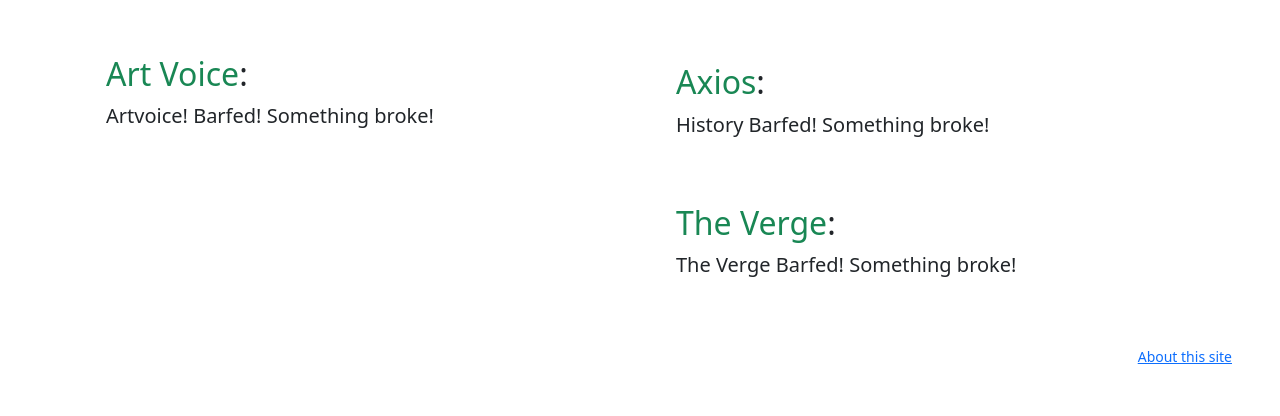
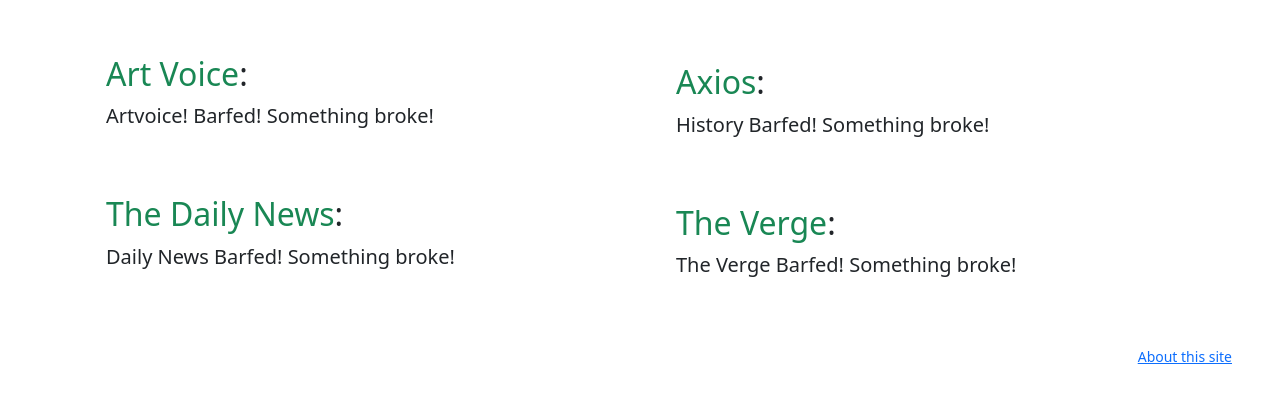
Before and after one commit to Blake-/wny-news, a Django app: template news/templates/index.html in a window 1280 px wide. Shown: the part 1339-1755 px from the top of the page. Run offline with Django 3.2, Linux system fonts and the light colour scheme; the template is opened without the code that fills it, so the values that code supplies are empty; some libraries are stand-ins or nearby versions.

Commit message:
add dailynews

```diff
--- a/news/templates/index.html
+++ b/news/templates/index.html
@@ -163,6 +163,23 @@
             {% endfor %}
         {% else %}
             <p class="lead">Artvoice! Barfed! Something broke!</p>
+        {% endif %}
+    </div>
+    <!-- ArtVoice -->
+
+    <!-- Daily News -->
+    <div class="container d-block pt-5">
+      <h2><a href="https://www.thedailynewsonline.com/" target="_blank" class="text-decoration-none text-success">The Daily News</a>: </h2>
+        {% if dailynews_news %}
+            {% for value in dailynews_news %}
+                <div class="d-flex">
+                 <h5 class="card-title">
+                  <li><a href="{{ value.url }}" target="_blank" class="text-decoration-none text-dark">{{ value.title }}</a>
+                 </h5>
+                </div>
+            {% endfor %}
+        {% else %}
+            <p class="lead">Daily News Barfed! Something broke!</p>
         {% endif %}
     </div>
     <!-- ArtVoice -->
```
Also changed, not shown: news/views.py (+15 -1 lines).
